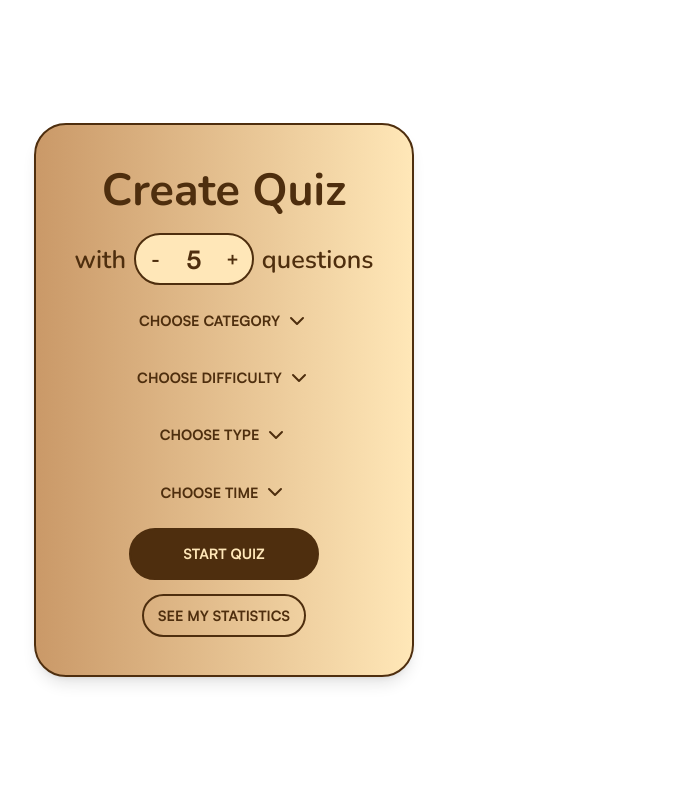
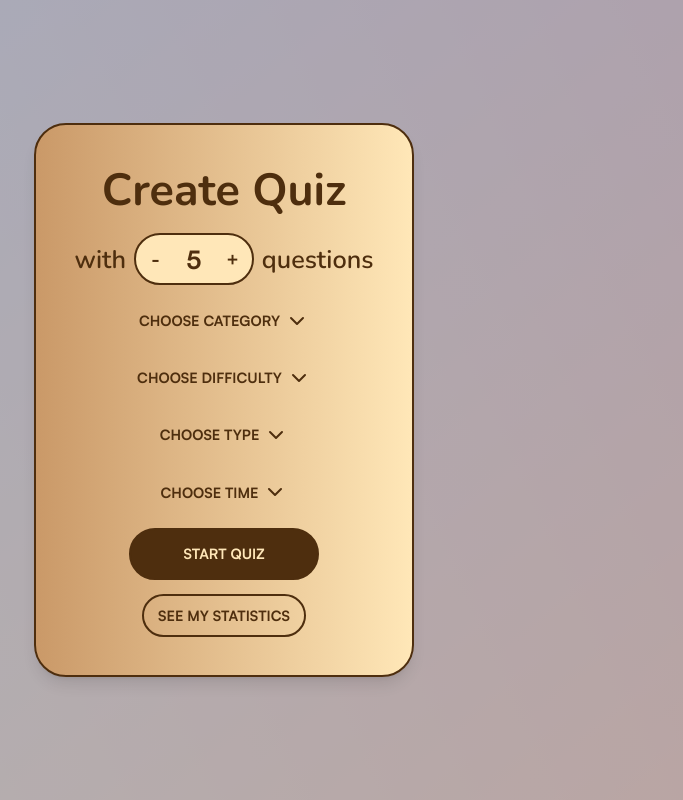
Before and after one commit to Arden27/React_01.24, a React (Vite) app: page / in a window 1280 px wide. Shown: the whole page, without its empty margins (416-1099 px from the left). Built offline with nearby package versions, Linux system fonts and the light colour scheme; no server answers.

Commit message:
add dynamic background

```diff
--- a/src/Layout.tsx
+++ b/src/Layout.tsx
@@ -1,8 +1,10 @@
 import { Outlet } from 'react-router-dom'
+import { DynamicBackground } from './components/DynamicBackground'
 
 export function Layout() {
   return (
     <main className="flex h-screen w-screen flex-col items-center justify-center gap-2">
+      <DynamicBackground />
       <Outlet />
     </main>
   )
--- a/src/components/Dropdown.tsx
+++ b/src/components/Dropdown.tsx
@@ -74,7 +74,8 @@ export function Dropdown({ payload, placeholder, onSelect }: DropdownProps) {
             <li className={twMerge('transition-transform duration-500')} key={item.text}>
               <Button
                 className={twMerge(
-                  'w-full justify-end border-transparent transition-transform duration-500 hover:text-bar'
+                  'w-full justify-end border-transparent transition duration-500 hover:text-bar',
+                  !isOpen ? 'opacity-0' : 'duration-0'
                 )}
                 format="sm"
                 onClick={handleSelect(item.text, index, payload)}>
--- /dev/null
+++ b/src/components/DynamicBackground.tsx
@@ -0,0 +1,100 @@
+import { useState, useEffect, CSSProperties } from 'react'
+
+const MAX_TRANSITION_TIME = 5000
+const MIN_TRANSITION_TIME = 500
+
+const getRandomComponent = (minValue: number, maxValue: number): string => {
+  return Math.floor(Math.random() * (maxValue - minValue) + minValue)
+    .toString(16)
+    .padStart(2, '0')
+}
+
+const getRandomColor = (): string => {
+  const red = getRandomComponent(30, 150)
+  const green = getRandomComponent(30, 180)
+  const blue = getRandomComponent(30, 205)
+
+  return `#${red}${green}${blue}`
+}
+
+const getRandomAngle = (): number => {
+  return Math.floor(Math.random() * 360)
+}
+
+export function DynamicBackground() {
+
+  const transitionTime = Math.floor(Math.random() * (MAX_TRANSITION_TIME - MIN_TRANSITION_TIME)) + MIN_TRANSITION_TIME;
+
+  // Gradient colors
+  const [backgroundGradientFrom, setBackgroundGradientFrom] = useState<string>(getRandomColor())
+  const [backgroundGradientTo, setBackgroundGradientTo] = useState<string>(getRandomColor())
+  const [foregroundGradientFrom, setForegroundGradientFrom] = useState<string>(getRandomColor())
+  const [foregroundGradientTo, setForegroundGradientTo] = useState<string>(getRandomColor())
+
+  // Gradient angles
+  const [backgroundAngle, setBackgroundAngle] = useState<number>(getRandomAngle())
+  const [foregroundAngle, setForegroundAngle] = useState<number>(getRandomAngle())
+
+  // Other states
+  const [opacity, setOpacity] = useState<number>(1)
+  const [rendered, setRendered] = useState<boolean>(false)
+
+  useEffect(() => {
+    const initialTimer = setTimeout(() => {
+      setRendered(true)
+    }, 200)
+
+    return () => {
+      clearTimeout(initialTimer)
+    }
+  }, [])
+
+  useEffect(() => {
+    const timer = setTimeout(() => {
+      if (opacity === 1) {
+        setBackgroundGradientFrom(getRandomColor())
+        setBackgroundGradientTo(getRandomColor())
+        setBackgroundAngle(getRandomAngle())
+        setOpacity(0)
+      } else {
+        setForegroundGradientFrom(getRandomColor())
+        setForegroundGradientTo(getRandomColor())
+        setForegroundAngle(getRandomAngle())
+        setOpacity(1)
+      }
+    }, transitionTime)
+
+    return () => {
+      clearTimeout(timer)
+    }
+  }, [opacity])
+
+  const foregroundStyle: CSSProperties = {
+    opacity: opacity,
+    transition: `opacity ${transitionTime / 1000}s ease-in`,
+    backgroundImage: `linear-gradient(${foregroundAngle}deg, ${foregroundGradientFrom}, ${foregroundGradientTo})`,
+    backgroundSize: '100% 100%',
+    position: 'absolute',
+    inset: 0,
+    zIndex: 1
+  }
+
+  const backgroundStyle: CSSProperties = {
+    opacity: 1,
+    backgroundImage: `linear-gradient(${backgroundAngle}deg, ${backgroundGradientFrom}, ${backgroundGradientTo})`,
+    backgroundSize: '100% 100%',
+    position: 'absolute',
+    inset: 0,
+    zIndex: 0
+  }
+
+  return (
+    <div
+      className={`opacity-0 ${
+        rendered ? 'opacity-50' : ''
+      } absolute inset-0 min-h-screen transition-opacity duration-[3000ms] ease-in-out`}>
+      <div style={backgroundStyle}></div>
+      <div style={foregroundStyle}></div>
+    </div>
+  )
+}
--- a/src/screens/PlayQuizScreen.tsx
+++ b/src/screens/PlayQuizScreen.tsx
@@ -109,11 +109,11 @@ export function PlayQuizScreen() {
   return (
     <>
       <div
-        className={` flex h-screen w-screen items-center justify-center ${isModalOpen ? 'pointer-events-none opacity-50' : ''}`}>
+        className={`z-0 flex h-screen w-screen items-center justify-center ${isModalOpen ? 'pointer-events-none opacity-50' : ''}`}>
         <div
           className={`relative m-lg flex max-w-xl flex-col items-center justify-center gap-md rounded-[2rem] border-2 border-solid border-text bg-gradient-to-r from-bg3 to-bg2 p-lg shadow-2xl`}>
           <CountdownTimer
-            className="slide-in-bottom absolute -top-lg right-xl -z-20 flex rounded-tl-[1rem] rounded-tr-[1rem] border-2 border-solid border-text bg-gradient-to-b from-bg2 to-bg p-xs pt-3xs text-lg shadow-2xl"
+            className="slide-in-bottom absolute -top-lg right-xl -z-10 flex rounded-tl-[1rem] rounded-tr-[1rem] border-2 border-solid border-text bg-gradient-to-b from-bg2 to-bg p-xs pt-3xs text-lg shadow-2xl"
             initialTime={Number(time.value) * 60}
           />
           <div className="flex flex-col gap-3xs text-center">
```
